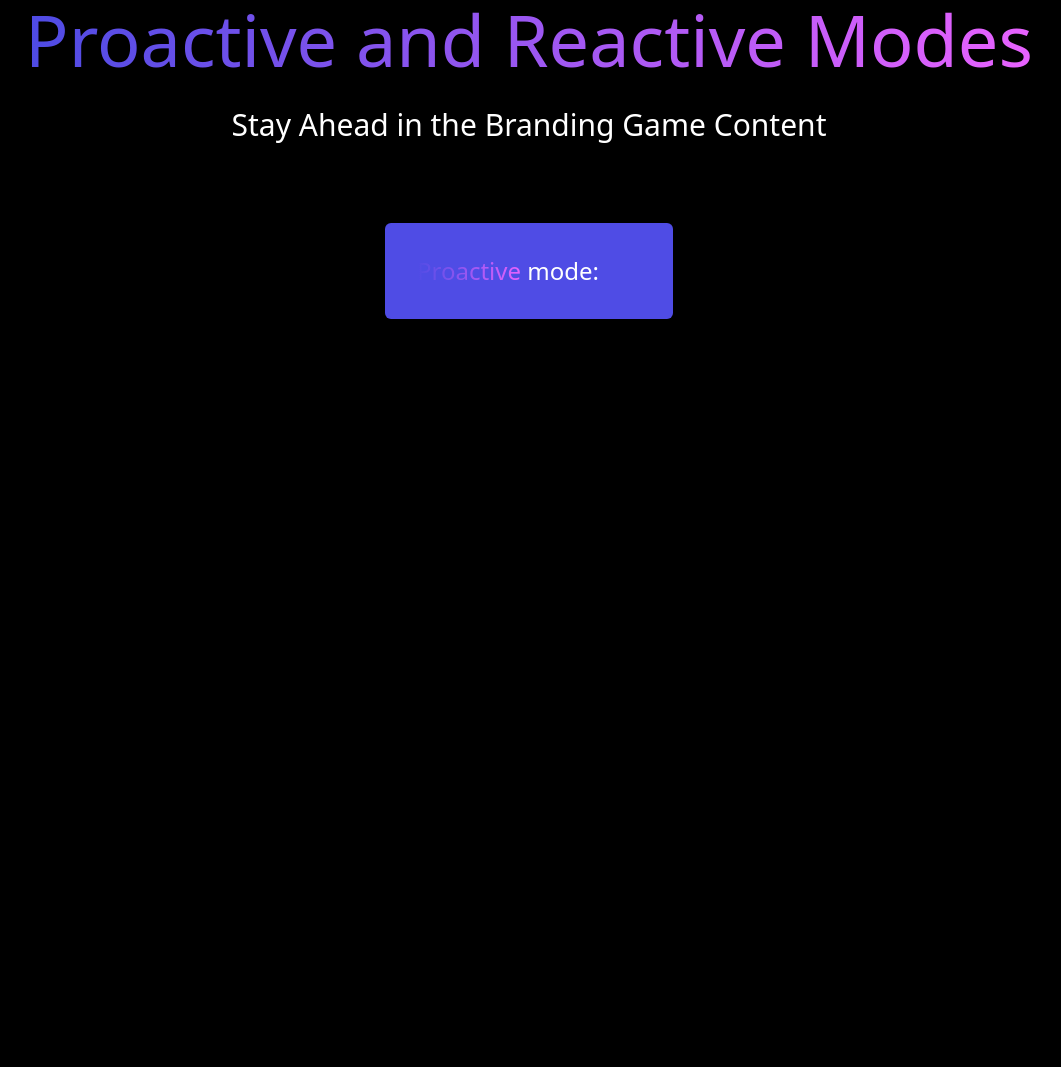
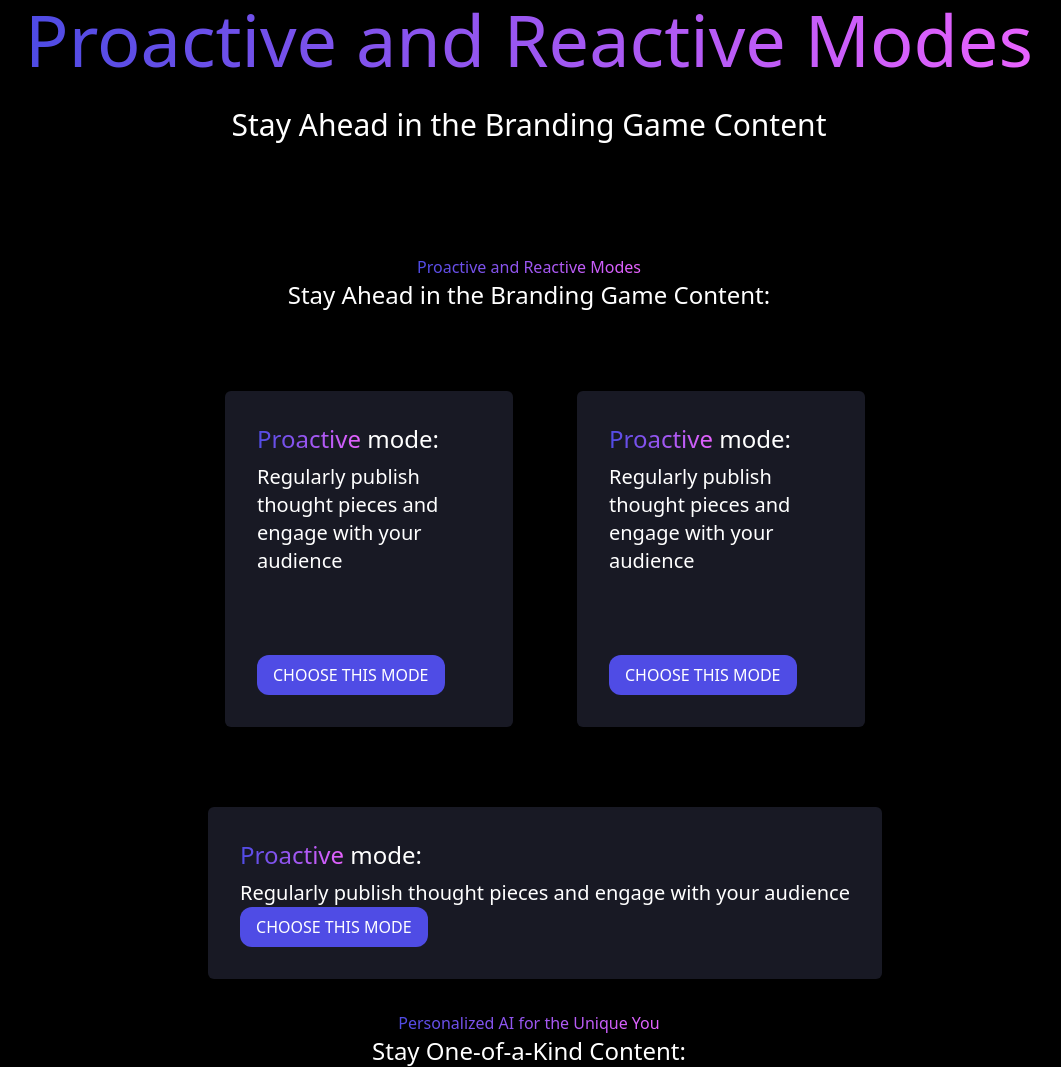
Before and after one commit to KasparTruu/ai-figmalands, a plain HTML site: page src/index.html in a window 1280 px wide. Shown: the part 2117-3184 px from the top of the page, without its empty margins (111-1172 px from the left). Before the commit the page ends 2436 px from the top, so only its background shows below. Drawn offline with Linux system fonts and the light colour scheme.

Commit message:
Update index.html

```diff
--- a/src/index.html
+++ b/src/index.html
@@ -8,7 +8,7 @@
 <body class="bg-black text-white">
   <nav class="flex justify-between mx-20 mt-8">
     <h3 class="text-2xl bg-gradient-to-r from-[#4E4BE4] to-[#E862FE] bg-clip-text text-transparent">AI StartUp</h3>
-    <div class="flex space-x-8 mx-8  items-center">
+    <div class="flex space-x-8 mx-8 items-center">
       <a href="">About</a>
       <a href="">Features</a>
       <a href="">pricing</a>
@@ -104,30 +104,50 @@
     <div class="flex flex-col justify-center items-center mt-20 space-y-8">
       <h1 class="text-7xl bg-gradient-to-r from-[#4E4BE4] to-[#E862FE] bg-clip-text text-transparent">Proactive and Reactive Modes</h1>
       <p class="text-3xl">Stay Ahead in the Branding Game Content</p>
-    </div>
-  </div>
-  <div class="flex gap-20 justify-center">
-   <div class="flex items-start gap-24 mt-20">
-    <div class="flex-col w-72 space-y-20 bg-[#4F4CE5] rounded-md p-8">
-      <div class="space-y-2 text-xl">
-        <h1 class="text-2xl"><span class="bg-gradient-to-r from-[#4F4CE5] to-[#E863FE] bg-clip-text text-transparent">Proactive</span> mode:</h1>
-
+      <section class="flex-col justify-center mx-20 space-x-8 my-20">
+        <div class="flex flex-col justify-center items-center mt-20 space-y-3">
+          <h1 class="text-5xl bg-gradient-to-r from-[#4E4BE4] to-[#E862FE] bg-clip-text text-transparent">Proactive and Reactive Modes</h1>
+          <p class="text-2xl">Stay Ahead in the Branding Game Content:</p>
         </div>
 
+        <div class="flex gap-16 justify-center">
+          <div class="flex items-start gap-20 mt-20">
+            <div class="flex-col w-72 space-y-20  bg-[#181924] rounded-md p-8">
+              <div class="space-y-2 text-xl">
+                <h1 class="text-2xl"><span class="bg-gradient-to-r from-[#4E4BE4] to-[#E862FE] bg-clip-text text-transparent">Proactive</span> mode:</h1>
+                <p class="text-sm">Regularly publish thought pieces and engage with your audience</p>
               </div>
-
+              <button class="rounded-xl py-2 px-4 bg-[#4f4ce5]">CHOOSE THIS MODE</button>
             </div>
           </div>
 
-
+          <div class="flex items-start gap-24 mt-20">
+            <div class="flex-col w-72 space-y-20  bg-[#181924] rounded-md p-8">
+              <div class="space-y-2 text-xl">
+                <h1 class="text-2xl"><span class="bg-gradient-to-r from-[#4E4BE4] to-[#E862FE] bg-clip-text text-transparent">Proactive</span> mode:</h1>
+                <p class="text-sm">Regularly publish thought pieces and engage with your audience</p>
+              </div>
+              <button class="rounded-xl py-2 px-4 bg-[#4f4ce5]">CHOOSE THIS MODE</button>
+            </div>
           </div>
         </div>
 
+        <div class="flex gap-16 justify-center">
+          <div class="flex items-start gap-24 mt-20">
+            <div class="flex-col w-190 space-y-16  bg-[#181924] rounded-md p-8">
+              <div class="space-y-2 text-xl">
+                <h1 class="text-2xl"><span class="bg-gradient-to-r from-[#4E4BE4] to-[#E862FE] bg-clip-text text-transparent">Proactive</span> mode:</h1>
+                <p class="text-sm">Regularly publish thought pieces and engage with your audience</p>
+              </div>
+              <button class="rounded-xl py-2 px-4 bg-[#4f4ce5]">CHOOSE THIS MODE</button>
             </div>
           </div>
-
-
+        </div>
       </section>
 
-</body>
-</html>
+      <section class="flex-col items-center">
+        <div class="flex flex-col justify-center items-center mt-28 space-y-3">
+          <h1 class="text-5xl bg-gradient-to-r from-[#4E4BE4] to-[#E862FE] bg-clip-text text-transparent">Personalized AI for the Unique You
+          </h1>
+          <p class="text-2xl">Stay One-of-a-Kind Content:</p>
+        </div>
```
Lines whose indentation alone changed are shown as unchanged.
